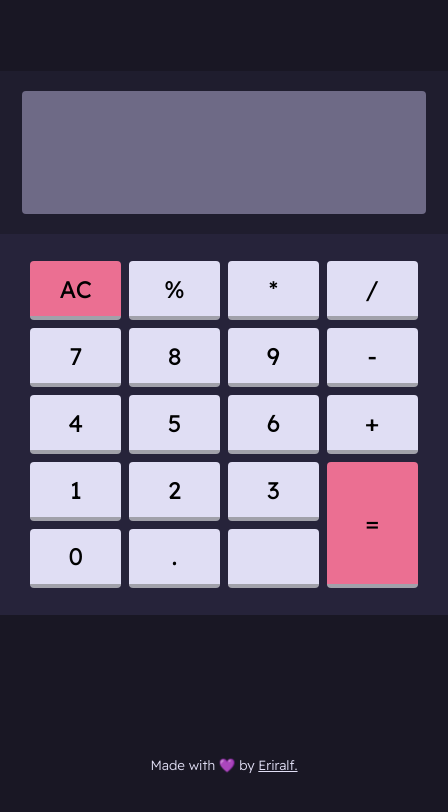
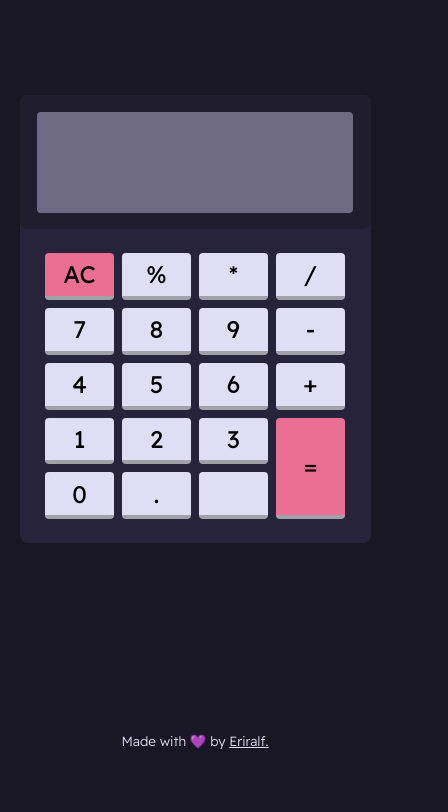
Before and after one commit to Eriralf/calculator-js, a plain HTML site: page index.html in a window 390 px wide. Shown: the whole page, 448 px wide, since content can reach past the window. Drawn offline with Linux system fonts and the light colour scheme; some icons are missing.

Commit message:
add responsive media queries, favicon and adjust ident js e html

```diff
--- a/index.html
+++ b/index.html
@@ -6,6 +6,7 @@
     <meta name="viewport" content="width=device-width, initial-scale=1.0">
     <title>Calculadora | Ralp</title>
     <link rel="stylesheet" href="./styles/style.css">
+    <link rel="shortcut icon" href="assets/favicon.png" type="image/x-icon">
     <script src="https://unpkg.com/@phosphor-icons/web"></script>
 </head>
 <body>
@@ -53,7 +54,6 @@
         </div>
     </main>
     <footer>
-
         <div>
             <p>Made with 💜 by <a href="https://www.linkedin.com/in/eriralfbarros/" target="_blank">Eriralf.</a></p>
         </div>
--- a/js/script.js
+++ b/js/script.js
@@ -28,7 +28,7 @@ class Calculator {
                 lastChar === "/" ||
                 lastChar === "%"
             ) {
-        this.outResult.innerText = this.outResult.innerText.slice(0, -1);
+                this.outResult.innerText = this.outResult.innerText.slice(0,-1);
             }
         }
         console.log(operations);
--- a/styles/style.css
+++ b/styles/style.css
@@ -25,9 +25,10 @@ body {
 }
 
 main {
-    height: 34rem;
-    width: 28rem;
+    height: 32rem;
+    width: 22rem;
     background: var(--main-calculator);
+    border-radius: 8px;
 }
 
 .fixed-color {
@@ -40,6 +41,7 @@ main {
     background: var(--top-container);
     width: 100%;
     height: 30%;
+    border-radius: 8px;
 }
 
 .top-container .display-container {
@@ -57,8 +59,10 @@ main {
 }
 
 .display-container p {
-    font-size: 3.6rem;
+    font-size: 2rem;
     color: #e0def4;
+    word-break: break-all;
+    line-height: 1;
 }
 
 .bottom-container {
@@ -113,3 +117,10 @@ footer a {
     font-weight: 300;
     color: var(--btn-color);
 }
+
+@media screen and (max-width: 425px) {
+    main {
+        width: 90%;
+        height: 28rem;
+    }
+}
```
Also changed, not shown: assets/favicon.png (added). Lines whose indentation alone changed are shown as unchanged.
